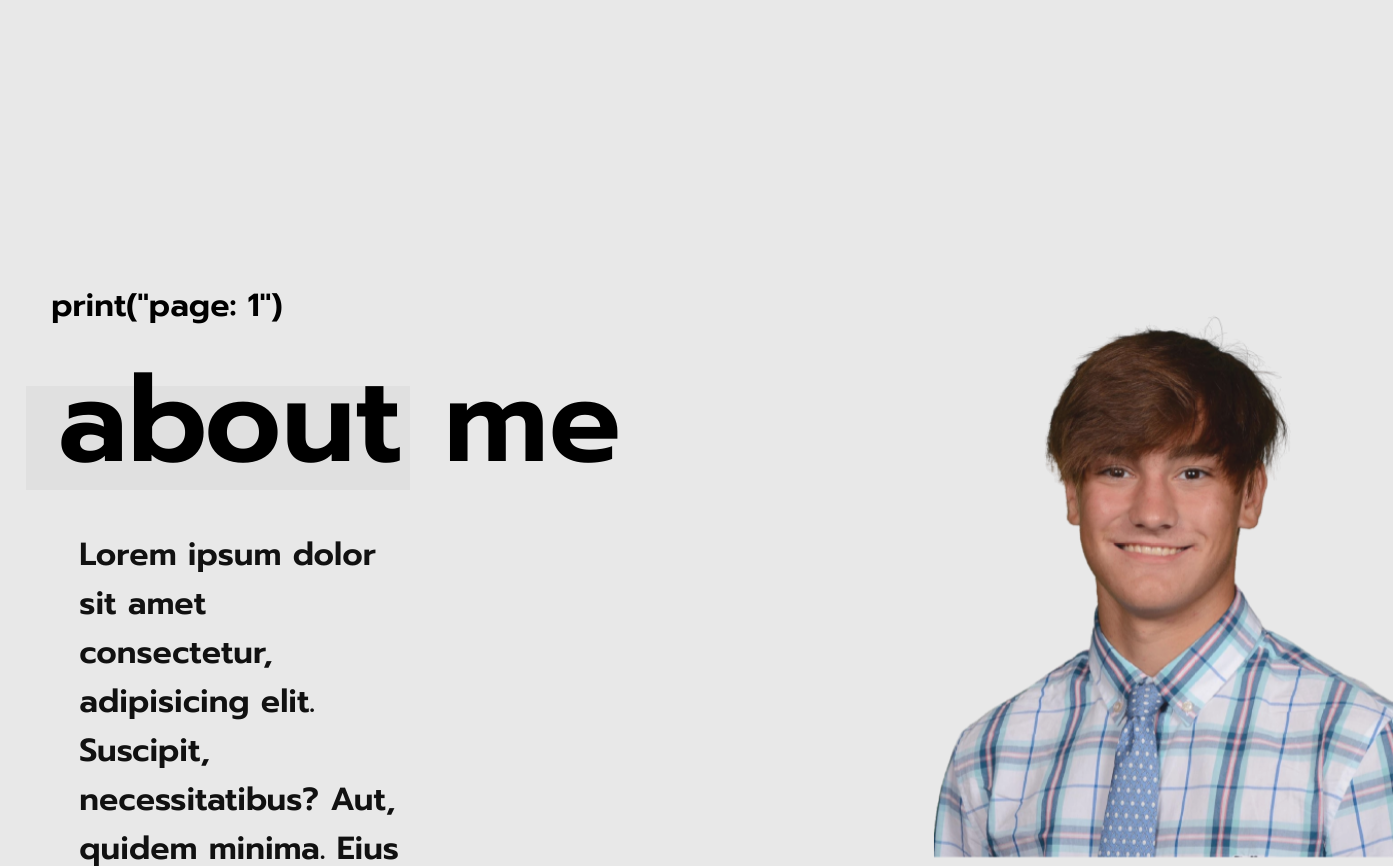
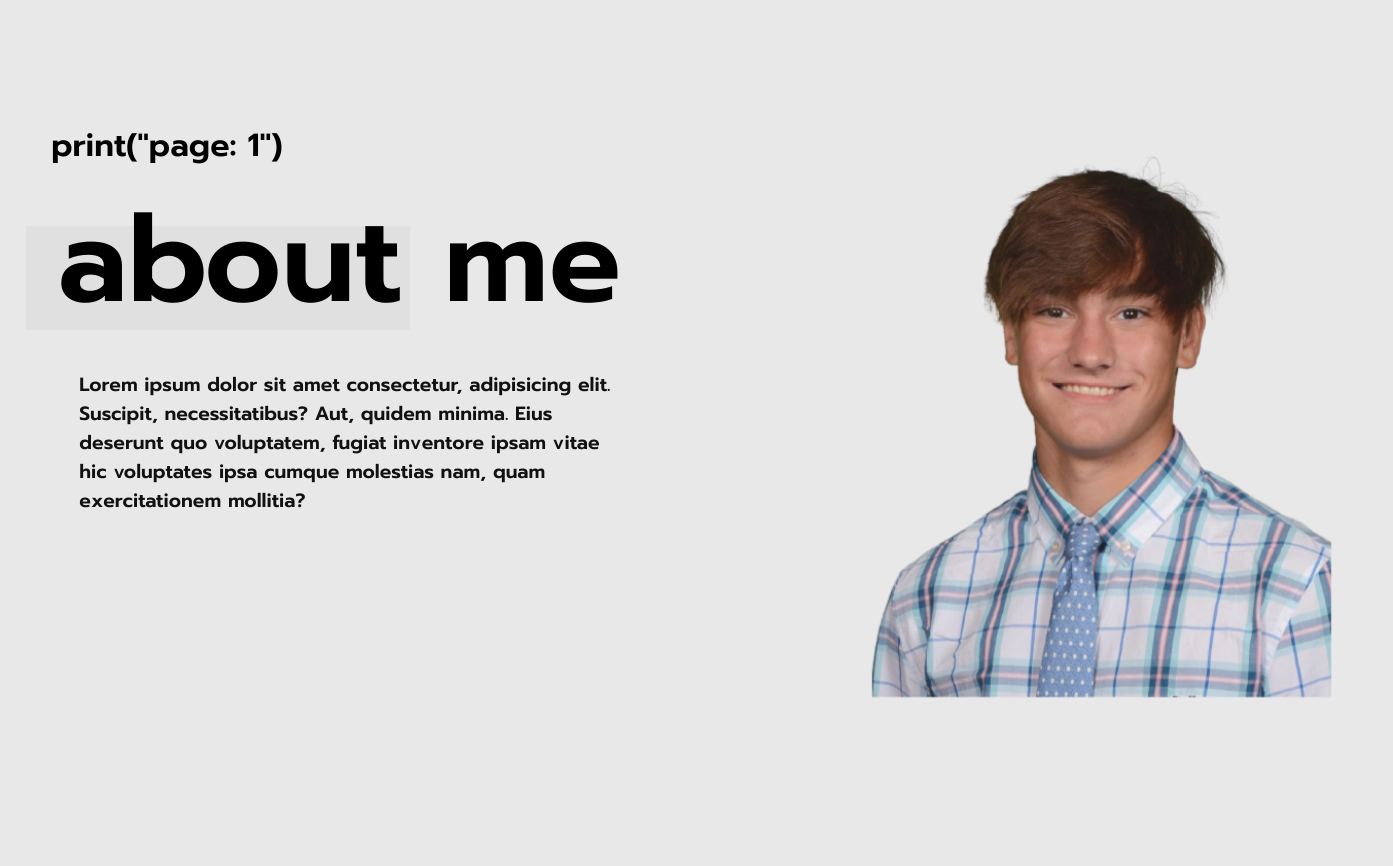
Before and after one commit to dk42506/portfolio-website, a plain HTML site: page index.html in a window 1280 px wide. Shown: the part 1040-1906 px from the top of the page, 1393 px wide, since content can reach past the window. Drawn offline with Linux system fonts and the light colour scheme; a web font is replaced by a local one.

Commit message:
bug fixes

```diff
--- a/styles.css
+++ b/styles.css
@@ -10,7 +10,7 @@ body{
 }
 
 header{
-    margin-bottom: 110vh;
+    margin-bottom: 90vh;
 }
 
 #name{
@@ -68,7 +68,7 @@ header{
     margin-top: 5vh;
     margin-left: 7vw;
     font-family: 'Prompt', sans-serif;
-    font-size: 2rem;
+    font-size: 1.5vw;
 }
 
 .reveal{
@@ -87,9 +87,12 @@ header{
 
 #picture{
     width: 50%;
-    margin-left: 40vw;
     text-align: center;
     height: 45rem;
+}
+
+#picture img{
+    padding-left: 17vw;
 }
 
 @keyframes fadeIn {
```
